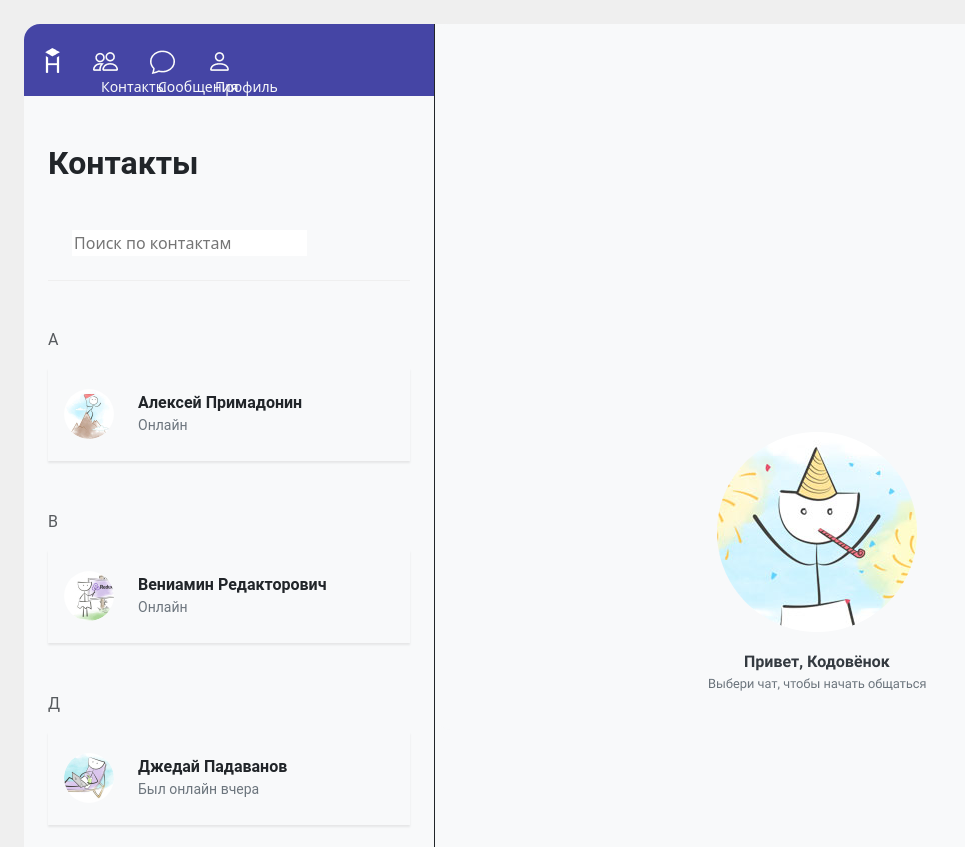
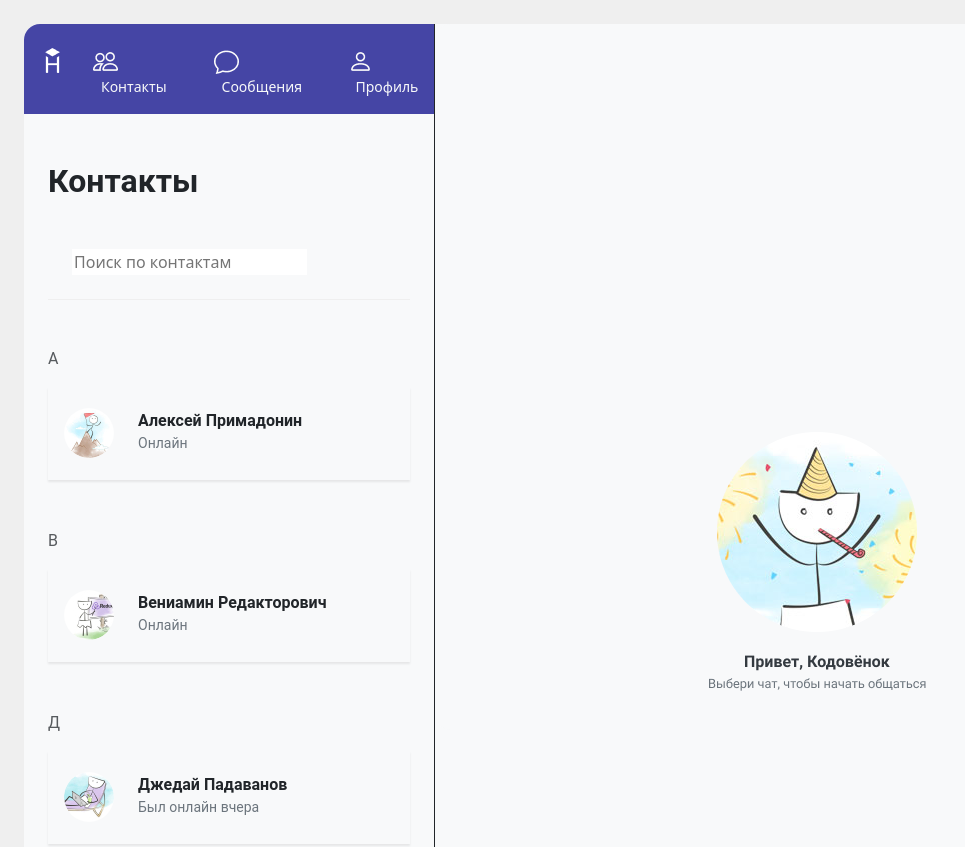
Before and after one commit to AlexeyGre4ko/layout-designer-project-59, a website: page app/html/index.html in a window 1280 px wide. Shown: the top 847 px of the page, without its empty margins (0-965 px from the left). Drawn offline with Linux system fonts and the light colour scheme; files whose address does not match are found by name.

Commit message:
refactor: change app21

```diff
--- a/app/styles/_header.scss
+++ b/app/styles/_header.scss
@@ -20,11 +20,15 @@
             display: flex;
             padding-left: 0;
             gap: 32px;
+            max-width: 363px;
 
             li {
                 list-style-type: none;
-                width: 25px;
-                height: 25px;
+
+                img {
+                    width: 25px;
+                    height: 25px;
+                }
             }
             li:first-child::after {
                 content: "Контакты";
```
Also changed, not shown: app/css/style.min.css, build/css/style.min.css.
